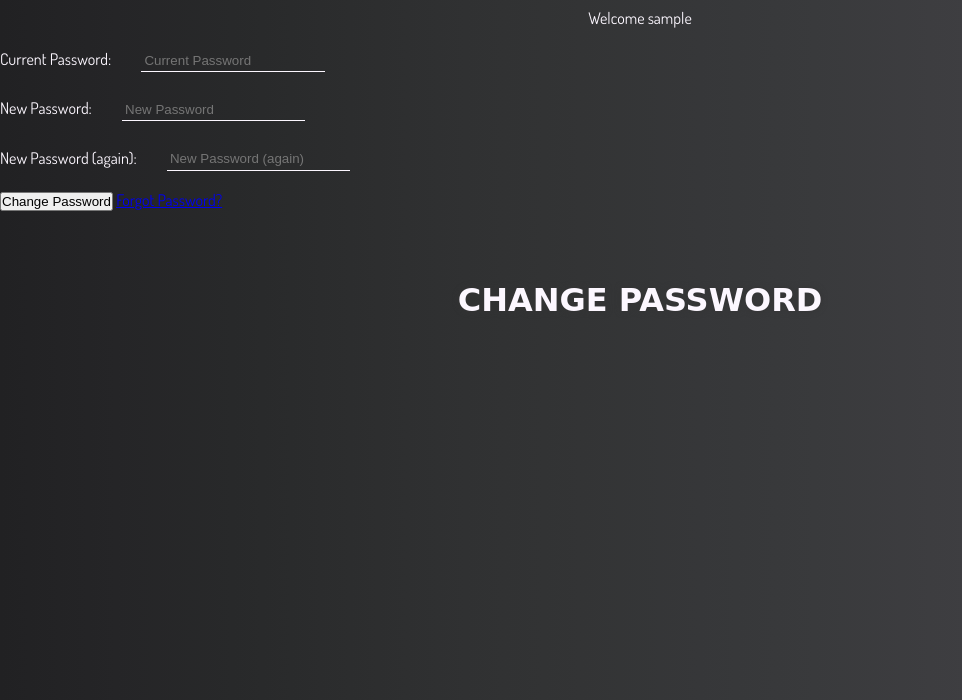
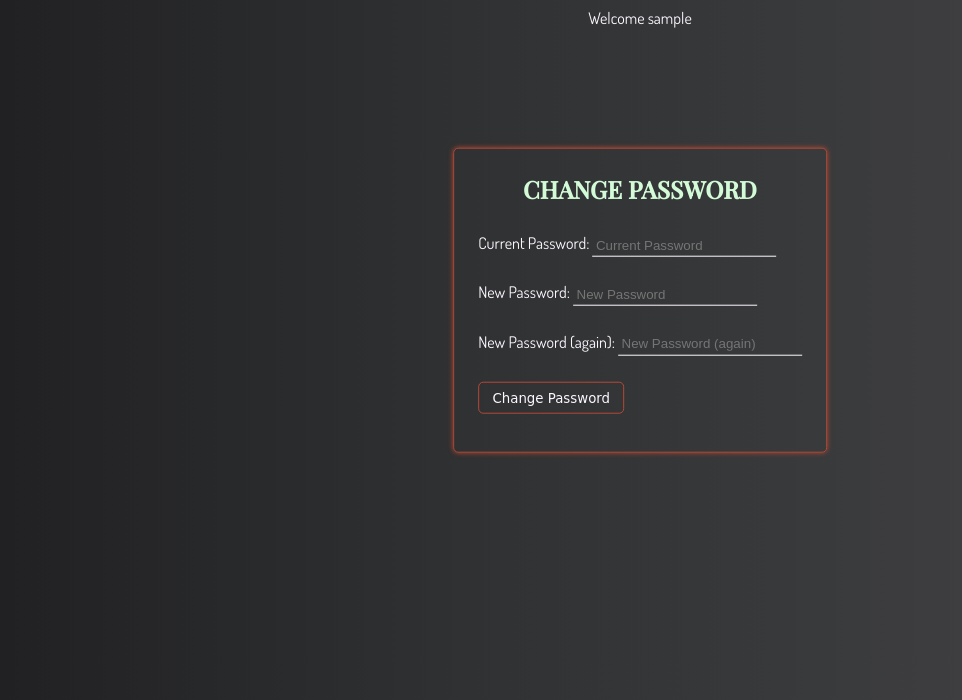
Before and after one commit to farrukh-ahm/pokemon-shiny-dex, a Django app: page /accounts/password/change/ in a window 1280 px wide. Shown: the part 100-800 px from the top of the page, without its empty margins (0-962 px from the left). Run offline with Django 3.2, Linux system fonts and the light colour scheme; the visitor is signed in with stand-in values (Sample User, id 1); some libraries are stand-ins or nearby versions; some web fonts are replaced.

Commit message:
Customise email change, password chane and profile pages. Added progress bar to the dex page. need to customise the bar

```diff
--- a/shiny_dex/views.py
+++ b/shiny_dex/views.py
@@ -252,13 +252,14 @@ class Profile(View):
         user = get_object_or_404(queryset, username=request.user)
 
         try:
-            user_shiny = UserShiny.objects.filter(username=request.user)
+            queryset_two = UserShiny.objects.all()
+            user_shiny = queryset_two.filter(user=request.user)
         except:
             user_shiny = 0
 
         context = {
             'user': user,
-            'user_shiny': user_shiny
+            'user_shiny': user_shiny,
         }
 
         return render(request, 'profile.html', context)
--- a/static/css/style.css
+++ b/static/css/style.css
@@ -97,6 +97,10 @@ h1,h2,h3,h4{
 
 .btn:hover{
     box-shadow: 0 0 6px var(--banner-color), inset 0 0 4px var(--banner-color);
+}
+
+.btn-padding{
+    padding-inline: 1em;
 }
 
 #header{
@@ -659,3 +663,19 @@ i {
 .no-record p {
     margin: auto;
 }
+
+
+.bar-container{
+    block-size: 2em;
+    inline-size: 80%;
+    background-color: var(--header-color);
+    margin: 2rem auto;
+    border-radius: 20px;
+}
+
+#bar{
+    block-size: 100%;
+    border-radius: 20px;
+    /* inline-size: 5rem; */
+    /* background-color: #000000; */
+}
--- a/static/js/script.js
+++ b/static/js/script.js
@@ -10,6 +10,13 @@ navToggle.addEventListener("click", ()=>{
         console.log("click")
     }
 })
+
+const test = document.querySelector("#selector")
+const countMons = parseInt(test.getAttribute("data-count"))
+let bar = document.getElementById("bar")
+bar.style.width = `${countMons}%`
+console.log(bar)
+bar.style.backgroundColor= "red"
 
 
 // MESSAGE TIMEOUT
--- a/templates/account/password_change.html
+++ b/templates/account/password_change.html
@@ -5,12 +5,13 @@
 {% block head_title %}{% trans "Change Password" %}{% endblock %}
 
 {% block content %}
-    <h1>{% trans "Change Password" %}</h1>
+    <div class="grid-wrapper grid-log">
+        <h2>{% trans "Change Password" %}</h2>
 
-    <form method="POST" action="{% url 'account_change_password' %}" class="password_change">
-        {% csrf_token %}
-        {{ form.as_p }}
-        <button type="submit" name="action">{% trans "Change Password" %}</button>
-        <a href="{% url 'account_reset_password' %}">{% trans "Forgot Password?" %}</a>
-    </form>
+        <form method="POST" action="{% url 'account_change_password' %}" class="password_change">
+            {% csrf_token %}
+            {{ form.as_p }}
+            <button class="btn custom-btn btn-padding" type="submit" name="action">{% trans "Change Password" %}</button>
+        </form>
+    </div>
 {% endblock %}
--- a/templates/account/signup.html
+++ b/templates/account/signup.html
@@ -18,7 +18,7 @@
     <input type="hidden" name="{{ redirect_field_name }}" value="{{ redirect_field_value }}" />
     {% endif %}
     <div class="flex-wrapper flex-center">
-      <button class="btn custom-btn" type="submit">{% trans "Sign Up" %} &raquo;</button>
+      <button class="btn custom-btn btn-padding" type="submit">{% trans "Sign Up" %} &raquo;</button>
     </div>
   </form>
 
--- a/templates/userdex.html
+++ b/templates/userdex.html
@@ -3,7 +3,10 @@
 {% block content %}
 
     <h2 id="dex-header">Shiny Dex</h2>
-    <div class="grid-wrapper grid-auto">
+    <div class="bar-container">
+        <div id="bar"></div>
+    </div>
+    <div id="selector" class="grid-wrapper grid-auto" data-count="{{pokemon_list.count}}">
         {% for mon in pokemon_list %}
 
             <div class="cards flex-wrapper col-felx">
```
Also changed, not shown: templates/profile.html (+21 -14 lines).
